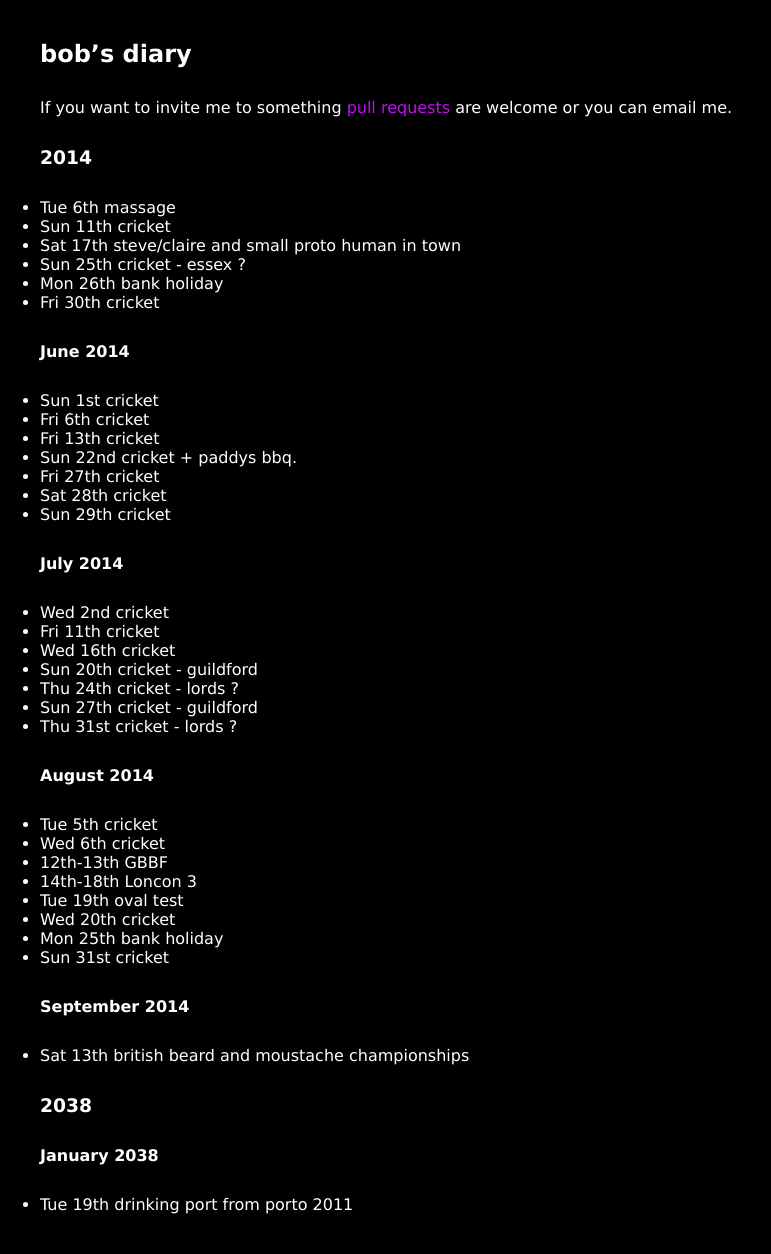
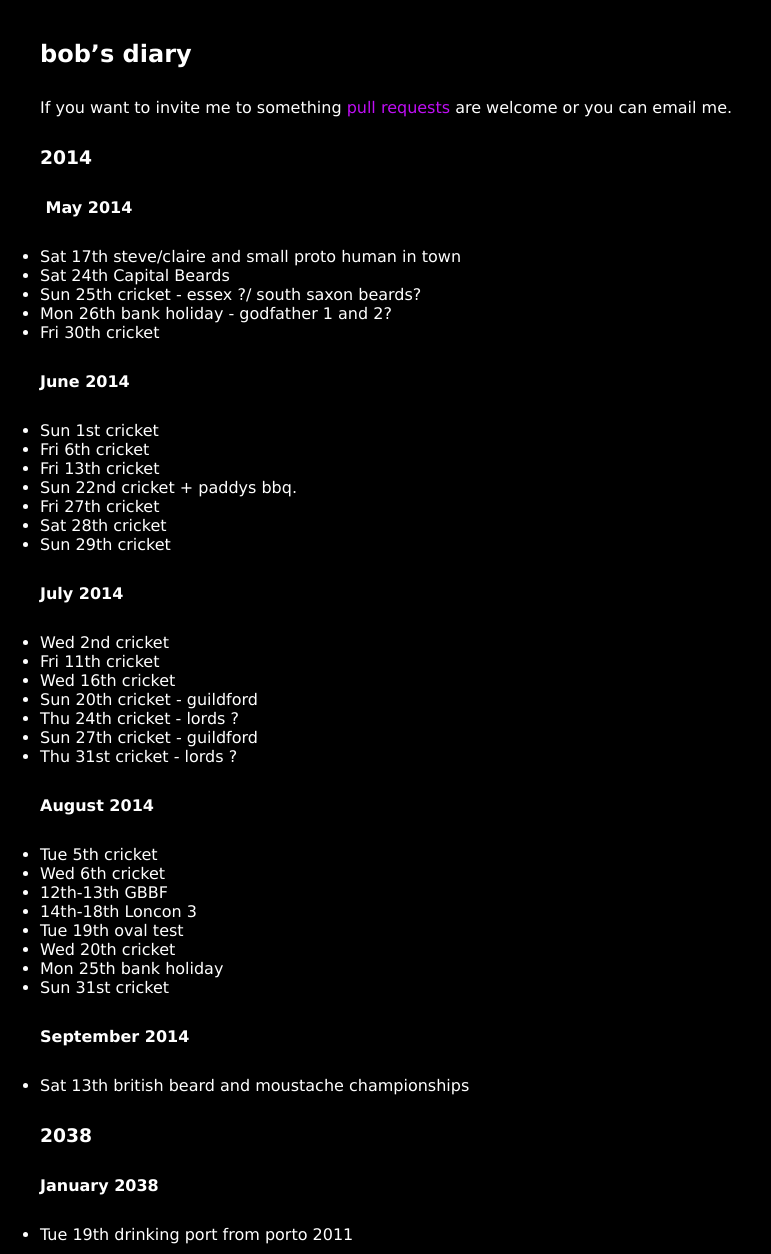
Before and after one commit to rjw1/randomness.org.uk, a Jekyll site: the page built from diary/index.md, in a window 1280 px wide. Shown: the whole page, without its empty margins (0-771 px from the left). Built offline with Jekyll 4.4.1, drawn with Linux system fonts in a browser that asks for light colours; Markdown is read by kramdown in place of the engine named in the settings; before the commit the page ends 1224 px from its top, so only the background shows below that.

Commit message:
Stuff happened. vague plans for other things.

```diff
--- a/diary/index.md
+++ b/diary/index.md
@@ -9,11 +9,12 @@ are welcome or you can email me.
 
 ### 2014 ###
 
-* Tue 6th massage
-* Sun 11th cricket
+#### May 2014 ####
+
 * Sat 17th steve/claire and small proto human in town
-* Sun 25th cricket - essex ?
-* Mon 26th bank holiday
+* Sat 24th Capital Beards
+* Sun 25th cricket - essex ?/ south saxon beards?
+* Mon 26th bank holiday - godfather 1 and 2?
 * Fri 30th cricket
 
 #### June 2014 ####
```
